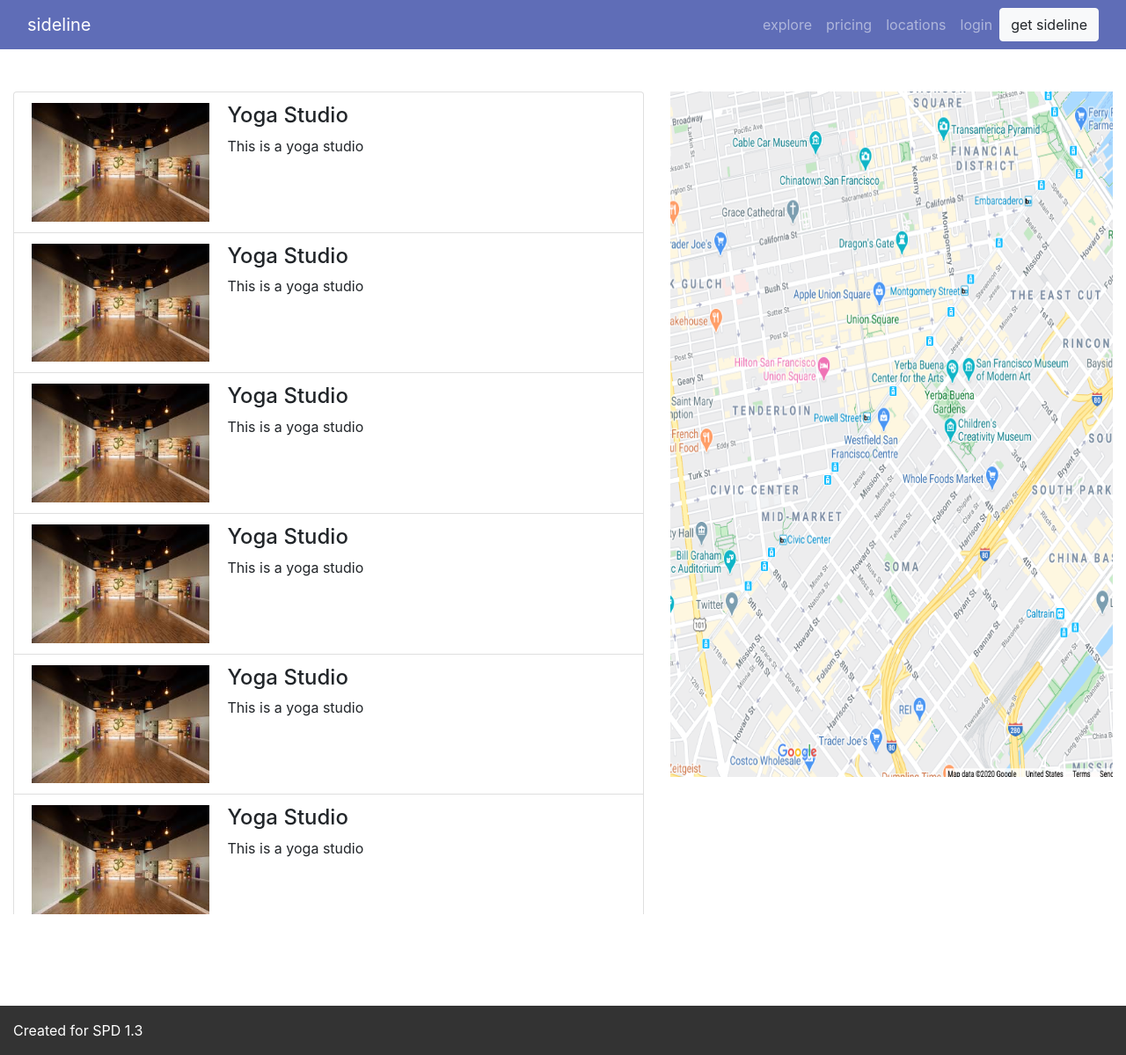
After one commit to TasfiaAddrita/sideline, a Django app: page /explore/ in a window 1280 px wide. The commit adds this page. Shown: the whole page at 88% size. Run offline with Django 3.2, Linux system fonts and the light colour scheme; some libraries are stand-ins or nearby versions.

Commit message:
explore page frontend, adding new models

```diff
--- /dev/null
+++ b/hobbies/templates/explore.html
@@ -0,0 +1,64 @@
+{% extends 'main_base.html' %}
+
+{% block content %}
+
+{% load static %}
+
+<div class="full-view container-fluid">
+    <div class="pt-5 row">
+        <div class="hobby-list col-7">
+            <!-- List of Classes -->
+            <!-- <input id="search-bar" type="text" placeholder="Search..."> -->
+            <ul class="list-group">
+                <!-- Individual class -->
+                <li class="list-group-item">
+                    <!-- <img class="classes-image" src="assets/yoga.jpg"> -->
+                    <img class="classes-image" src="{% static 'assets/yoga.jpg' %}">
+                    <h4>Yoga Studio</h4>
+                    <p>This is a yoga studio</p>
+                </li>
+
+                <li class="list-group-item">
+                    <!-- <img class="classes-image" src="assets/yoga.jpg"> -->
+                    <img class="classes-image" src="{% static 'assets/yoga.jpg' %}">
+                    <h4>Yoga Studio</h4>
+                    <p>This is a yoga studio</p>
+                </li>
+
+                <li class="list-group-item">
+                    <!-- <img class="classes-image" src="assets/yoga.jpg"> -->
+                    <img class="classes-image" src="{% static 'assets/yoga.jpg' %}">
+                    <h4>Yoga Studio</h4>
+                    <p>This is a yoga studio</p>
+                </li>
+
+                <li class="list-group-item">
+                    <!-- <img class="classes-image" src="assets/yoga.jpg"> -->
+                    <img class="classes-image" src="{% static 'assets/yoga.jpg' %}">
+                    <h4>Yoga Studio</h4>
+                    <p>This is a yoga studio</p>
+                </li>
+
+                <li class="list-group-item">
+                    <!-- <img class="classes-image" src="assets/yoga.jpg"> -->
+                    <img class="classes-image" src="{% static 'assets/yoga.jpg' %}">
+                    <h4>Yoga Studio</h4>
+                    <p>This is a yoga studio</p>
+                </li>
+
+                <li class="list-group-item">
+                    <!-- <img class="classes-image" src="assets/yoga.jpg"> -->
+                    <img class="classes-image" src="{% static 'assets/yoga.jpg' %}">
+                    <h4>Yoga Studio</h4>
+                    <p>This is a yoga studio</p>
+                </li>
+            </ul>
+        </div>
+
+        <!-- Map Image -->
+        <!-- <div class="col-6 full-width-image"><img src="assets/map-image.png"></div> -->
+        <div class="col-5 full-width-image"><img src="{% static 'assets/map-image.png' %}"></div>
+    </div>
+</div>
+
+{% endblock %}
--- /dev/null
+++ b/hobbies/templates/partials/hobby_list_item.html
@@ -0,0 +1,6 @@
+<li class="list-group-item">
+    <!-- <img class="classes-image" src="assets/yoga.jpg"> -->
+    <img class="classes-image" src="{% static 'assets/yoga.jpg' %}">
+    <h4>Yoga Studio</h4>
+    <p>This is a yoga studio</p>
+</li>
--- a/hobbies/urls.py
+++ b/hobbies/urls.py
@@ -1,10 +1,11 @@
 from django.urls import path
-from hobbies.views import HobbiesDetailView, HobbiesListView, HobbiesEditView, HobbiesAddView, IndexView
+from hobbies.views import HobbiesDetailView, HobbiesListView, HobbiesEditView, HobbiesAddView, IndexView, ExploreView
 
 urlpatterns = [
     path('', HobbiesListView.as_view(), name='hobbies-list'),
     path('<str:slug>', HobbiesDetailView.as_view(), name='hobbies-detail'),
     path('<str:slug>/edit', HobbiesEditView.as_view(), name='hobbies-edit'),
     path('add/', HobbiesAddView.as_view(), name='hobbies-add'),
-    path('index/', IndexView, name='index-page')
+    path('index/', IndexView, name='index-page'),
+    path('explore/', ExploreView, name='explore-page')
 ]
--- a/hobbies/views.py
+++ b/hobbies/views.py
@@ -55,3 +55,8 @@ class HobbiesAddView(CreateView):
 def IndexView(request):
     template_name = "index.html"
     return render(request, template_name)
+
+# replace this with listview when completed
+def ExploreView(request):
+    template_name = "explore.html"
+    return render(request, template_name)
--- a/sideline/settings.py
+++ b/sideline/settings.py
@@ -124,8 +124,6 @@ USE_TZ = True
 # Static files (CSS, JavaScript, Images)
 # https://docs.djangoproject.com/en/2.2/howto/static-files/
 
-# STATIC_URL = '/static/'
-
 # sideline app settings
 HOBBY_PAGE_NAME_MAX_LENGTH = 600
 
--- a/static/css/style.css
+++ b/static/css/style.css
@@ -54,12 +54,49 @@
     background-color: #333;
     color: white;
     display: flex;
-    justify-content: space-evenly;
+    /* position: sticky; */
+    bottom: 0;
+    /* justify-content: space-evenly; */
     /* padding: 20px; */
     /* width: 200px;
     height: 200px; */
+    margin: 0;
+    padding-top: 16px;
 }
 
 .footer ul {
     list-style: none;
 }
+
+/* -------------EXPLORE PAGE------------- */
+
+.full-view {
+    /* height: 100vh; */
+}
+
+.hobby-list {
+    overflow: scroll;
+    height: 90vh;
+    /* margin-top: 50px; */
+}
+
+.full-width-image {
+    height: 100vh;
+    position: relative;
+}
+
+.full-width-image img {
+    width: 100%;
+    height: 75vh;
+}
+
+.classes-image {
+    height: 20%;
+    width: 30%;
+    float:left;
+    margin-right: 20px
+}
+/*
+#search-bar{
+    width: 100%
+} */
--- a/templates/main_base.html
+++ b/templates/main_base.html
@@ -15,13 +15,13 @@
     <body>
         <nav class="navbar navbar-expand-md sticky-top">
             <div class="container-fluid">
-                <a class="navbar-brand" href="#">sideline</a>
+                <a class="navbar-brand" href="{% url 'index-page' %}">sideline</a>
                 <button data-toggle="collapse" class="navbar-toggler" data-target="#navcol-1">
                     <span class="sr-only">Toggle navigation</span><span class="navbar-toggler-icon"></span>
                 </button>
                 <div class="navbar-dark collapse navbar-collapse" id="navcol-1">
                     <ul class="nav navbar-nav ml-auto">
-                        <li class="nav-item" role="presentation"><a class="nav-link" href="#">explore</a></li>
+                        <li class="nav-item" role="presentation"><a class="nav-link" href="{% url 'explore-page' %}">explore</a></li>
                         <li class="nav-item" role="presentation"><a class="nav-link" href="#">pricing</a></li>
                         <li class="nav-item" role="presentation"><a class="nav-link" href="#">locations</a></li>
                         <li class="nav-item" role="presentation"><a class="nav-link" href="#">login</a></li>
@@ -31,42 +31,16 @@
             </div>
         </nav>
 
-        <div class="content">
+        <!-- <div class="content"> -->
             {% block content %}
             {% endblock %}
-        </div>
+        <!-- </div> -->
 
         <div class="container-fluid section footer">
-            <div class="row">
-                <div class="col-3">
-                    <ul>
-                        <li>hello</li>
-                        <li>hello</li>
-                        <li>hello</li>
-                    </ul>
-                </div>
-                <div class="col-3">
-                    <ul>
-                        <li>hello</li>
-                        <li>hello</li>
-                        <li>hello</li>
-                    </ul>
-                </div>
-                <div class="col-3">
-                    <ul>
-                        <li>hello</li>
-                        <li>hello</li>
-                        <li>hello</li>
-                    </ul>
-                </div>
-                <!-- <div class="col-3">
-                                <ul>
-                                    <li>hello</li>
-                                    <li>hello</li>
-                                    <li>hello</li>
-                                </ul>
-                            </div> -->
-            </div>
+            <!-- <div class="row">
+
+            </div> -->
+            <p>Created for SPD 1.3</p>
         </div>
 
         <!-- JAVASCRIPT -->
```
Also changed, not shown: hobbies/models.py (+48 -0 lines), static/assets/map-image.png (added), static/assets/yoga.jpg (added).
